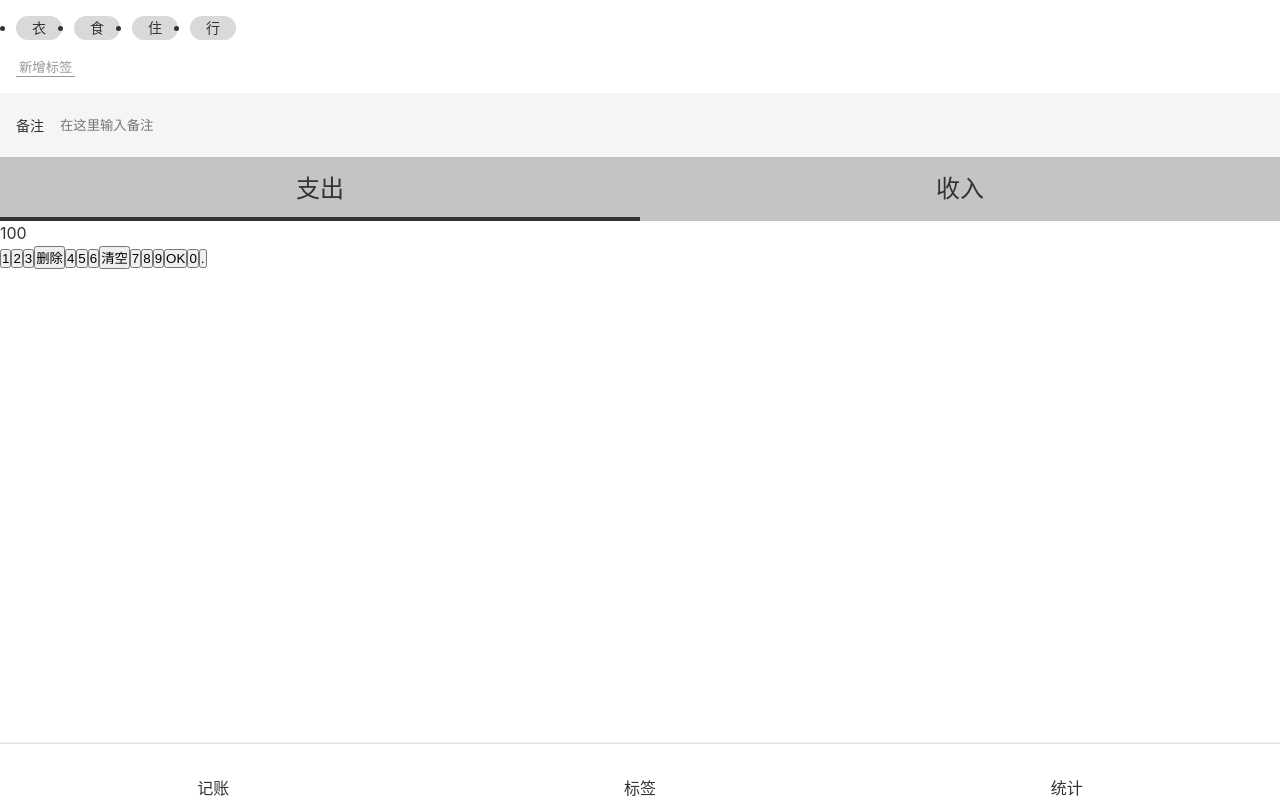
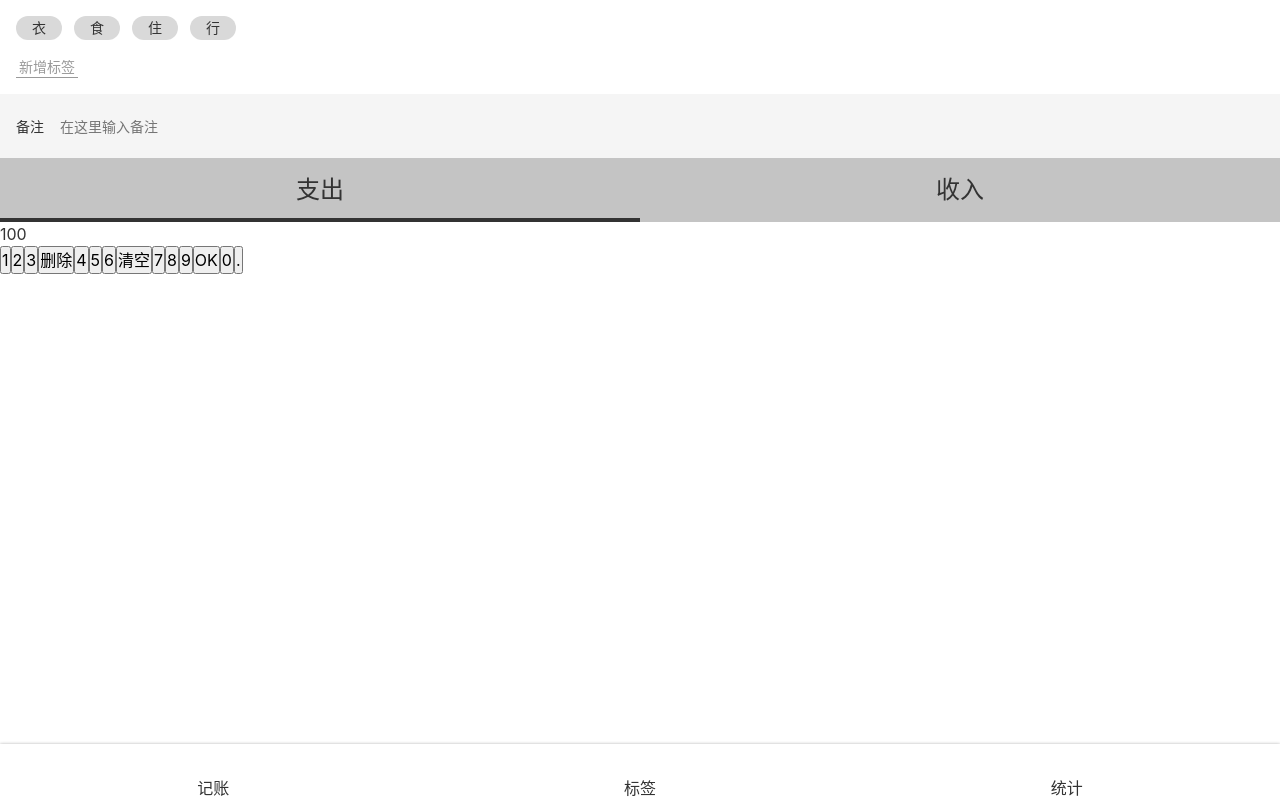
Before and after one commit to sbgrb/mycost-vue, a Vue app: page /#/ in a window 1280 px wide. Built offline with nearby package versions, Linux system fonts and the light colour scheme.

Commit message:
完成了Money基本布局

```diff
--- a/src/assets/style/reset.scss
+++ b/src/assets/style/reset.scss
@@ -8,3 +8,15 @@ a{
   text-decoration: none;
   color: inherit;
 }
+
+ul,ol{
+  list-style: none;
+}
+
+button,input{
+  font: inherit;
+}
+
+:focus{
+  outline: none;
+}
```
